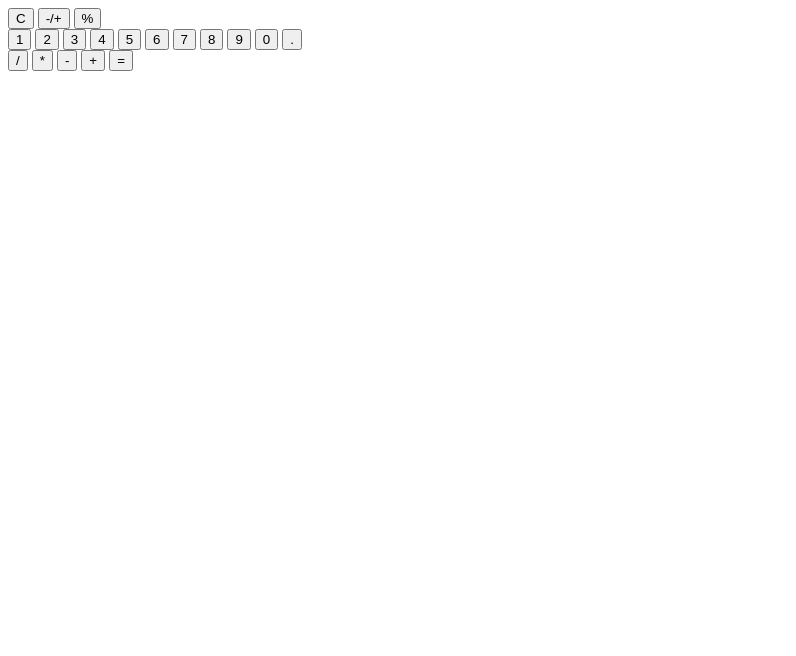
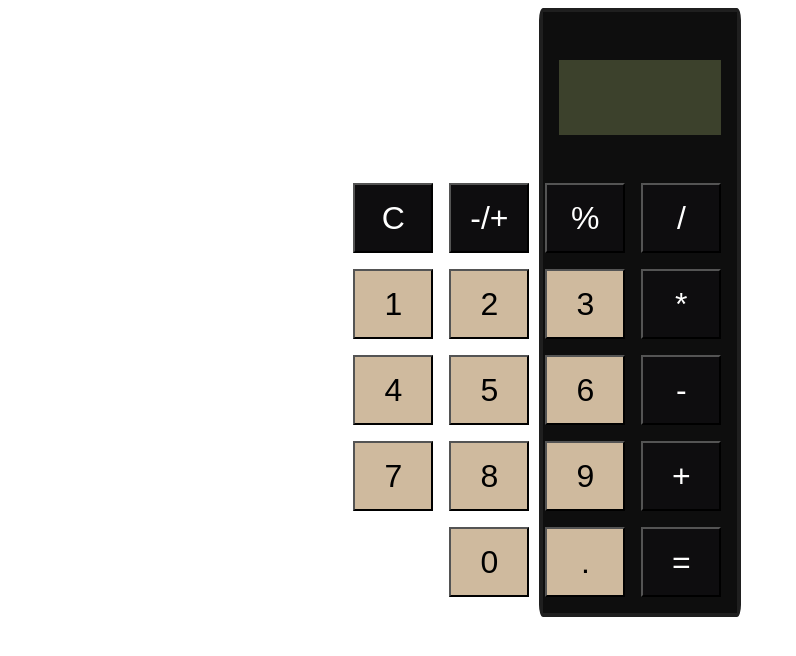
Before and after one commit to hussainALJ/calculator, a plain HTML site: page index.html in a window 1280 px wide. Shown: the whole page, without its empty margins (0-796 px from the left). Drawn offline with Linux system fonts and the light colour scheme.

Commit message:
Add style and some changs in html

```diff
--- a/index.html
+++ b/index.html
@@ -11,32 +11,34 @@
     <div class="calculator">
         <div class="screen"></div>
         <div class="buttons">
-            <div class="entrys">
-                <div class="actions">
-                    <button id="clear">C</button>
-                    <button id="-/+">-/+</button>
-                    <button id="percent">%</button>
+            <div class="row">
+                <button class="operations" id="clear">C</button>
+                <button class="operations" id="-/+">-/+</button>
+                <button class="operations" id="percent">%</button>
+                <button class="operations" id="/">/</button>
             </div>
-                <div class="numbers">
+            <div class="row">
                 <button id="1">1</button>
                 <button id="2">2</button>
                 <button id="3">3</button>
+                <button class="operations" id="*">*</button>
+            </div>
+            <div class="row">
                 <button id="4">4</button>
                 <button id="5">5</button>
                 <button id="6">6</button>
+                <button class="operations" id="-">-</button>
+            </div>
+            <div class="row">
                 <button id="7">7</button>
                 <button id="8">8</button>
                 <button id="9">9</button>
+                <button class="operations" id="+">+</button>
+            </div>
+            <div class="row last">
                 <button id="0">0</button>
                 <button id="desimal">.</button>
-                </div>
-            </div>
-            <div class="operations">
-                <button id="/">/</button>
-                <button id="*">*</button>
-                <button id="-">-</button>
-                <button id="+">+</button>
-                <button id="=">=</button>
+                <button class="operations" id="=">=</button>
             </div>
         </div>
     </div>
--- a/style.css
+++ b/style.css
@@ -0,0 +1,48 @@
+body {
+    display: flex;
+    justify-content: center;
+}
+.calculator {
+    background-color: #0e0e0e;
+    border: #1f1f1f 4px solid;
+    border-radius: 2%;
+    padding: 48px 16px 16px;
+    flex-grow: 0;
+    display: flex;
+    flex-direction: column;
+}
+
+.screen {
+    background-color: #3C412C;
+    flex: 1 75px;
+    margin-bottom: 48px;
+}
+
+.buttons {
+    flex-grow: 3;
+    display: flex;
+    flex-direction: column;
+    gap: 16px
+}
+
+button {
+    background-color: #cfba9e;
+    padding: 0px;
+    font-size: 32px;
+}
+
+.operations {
+    background-color: #0e0d0f;
+    color: white
+}
+
+.row {
+    flex: 1 70px;
+    display: flex;
+    justify-content: end;
+    gap: 16px
+}
+
+.row * {
+    flex: 0 0 80px;
+}
```
Lines whose indentation alone changed are shown as unchanged.
